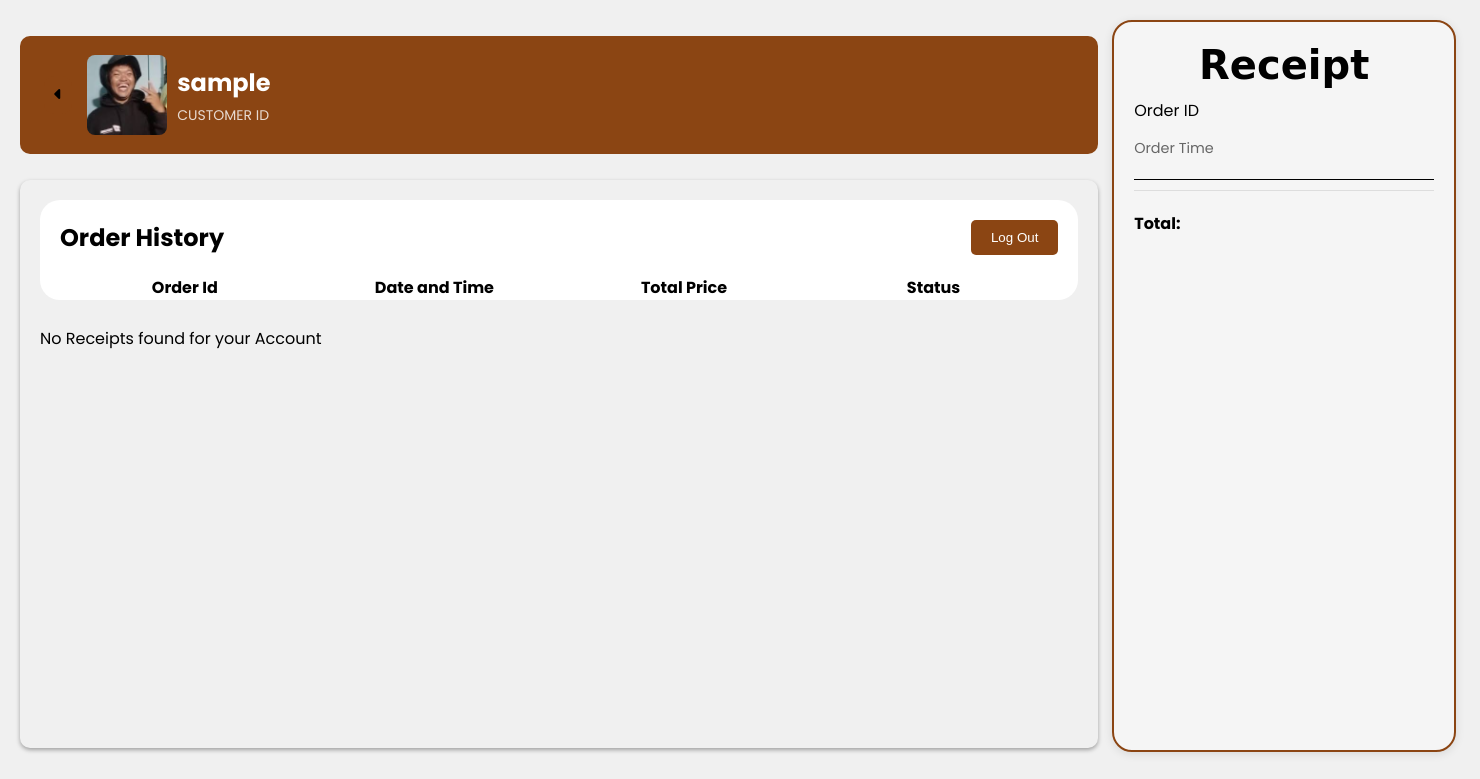
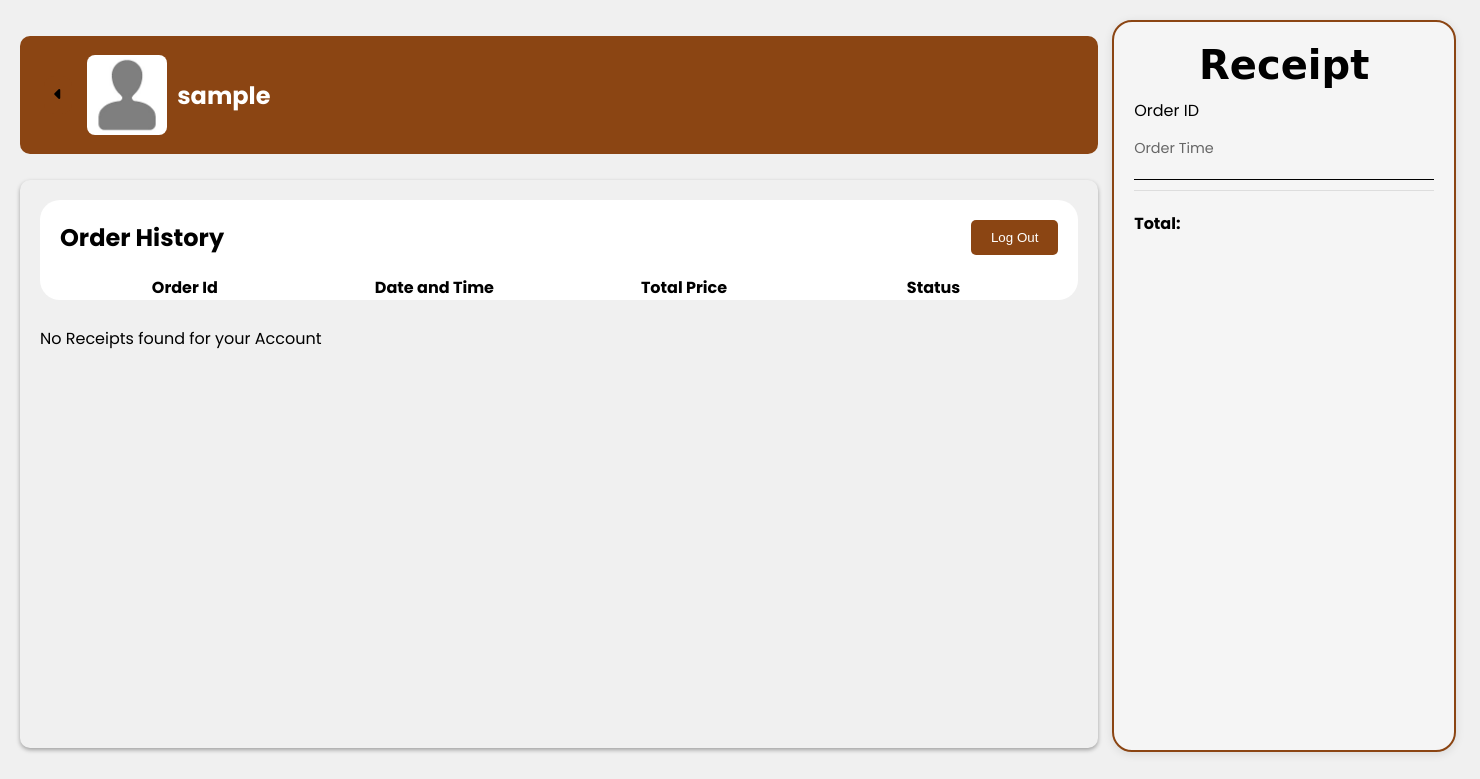
Before and after one commit to MeowMeow0417/HEY-BREW, a PHP site: page /Client-Profile.php in a window 1480 px wide. Shown: the top 779 px of the page. Run offline with PHP 8.4, Linux system fonts and the light colour scheme; the visitor is signed in with stand-in values (Sample User, id 1); data that the repository does not hold is empty.

Commit message:
Update Client-Profile.php

```diff
--- a/Client-Profile.php
+++ b/Client-Profile.php
@@ -65,10 +65,9 @@ $userReceipts = array_filter($receipts, function ($receipt) use ($client_id) {
             <div class="profile-header">
                 <div class="profile-info">
                 <button class="back" name="back" id="back"><i class="fa-solid fa-caret-left"></i></button>
-                    <img src="style/images/products/auth.jpg" alt="Customer profile" class="profile-image">
+                    <img src="style/images/category-row/profile.jpg" alt="Customer profile" class="profile-image">
                     <div class="profile-name">
                         <h1><?php echo htmlspecialchars($username) ?></h1>
-                        <p>CUSTOMER ID</p>
                     </div>
                 </div>
             </div>
```
